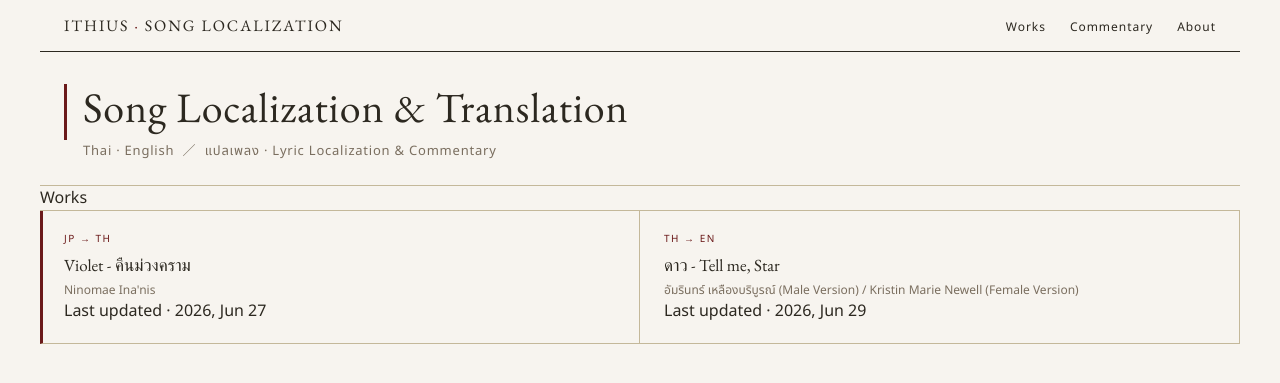
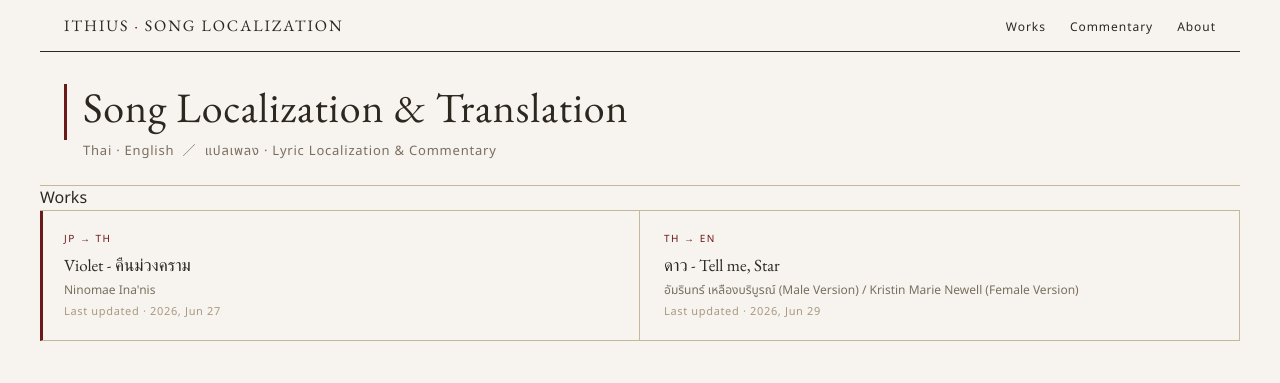
Before and after one commit to Ithius/song-localization, a Jekyll site: the page built from index.html, in a window 1280 px wide. Shown: the top 383 px of the page. Built offline with Jekyll 4.4.1, drawn with Linux system fonts in a browser that asks for light colours.

Commit message:
Update main.css

```diff
--- a/assets/css/main.css
+++ b/assets/css/main.css
@@ -161,6 +161,13 @@
 .mu-card-title { font-family: 'EB Garamond', serif; font-size: 17px; font-weight: 400; color: #2C2820; margin: 0 0 0.3rem; line-height: 1.3; }
 .mu-card-sub { font-size: 12px; color: #7A6E5F; }
 .mu-card-accent { border-left: 3px solid #6B1A1A; padding-left: calc(1.5rem - 3px); }
+.mu-card-date {
+  font-size: 11px;
+  color: #A89880;
+  letter-spacing: 0.06em;
+  margin-top: 4px;
+}
+
 
 .mu-credits {
   margin: 0 1.5rem 2rem;
```
